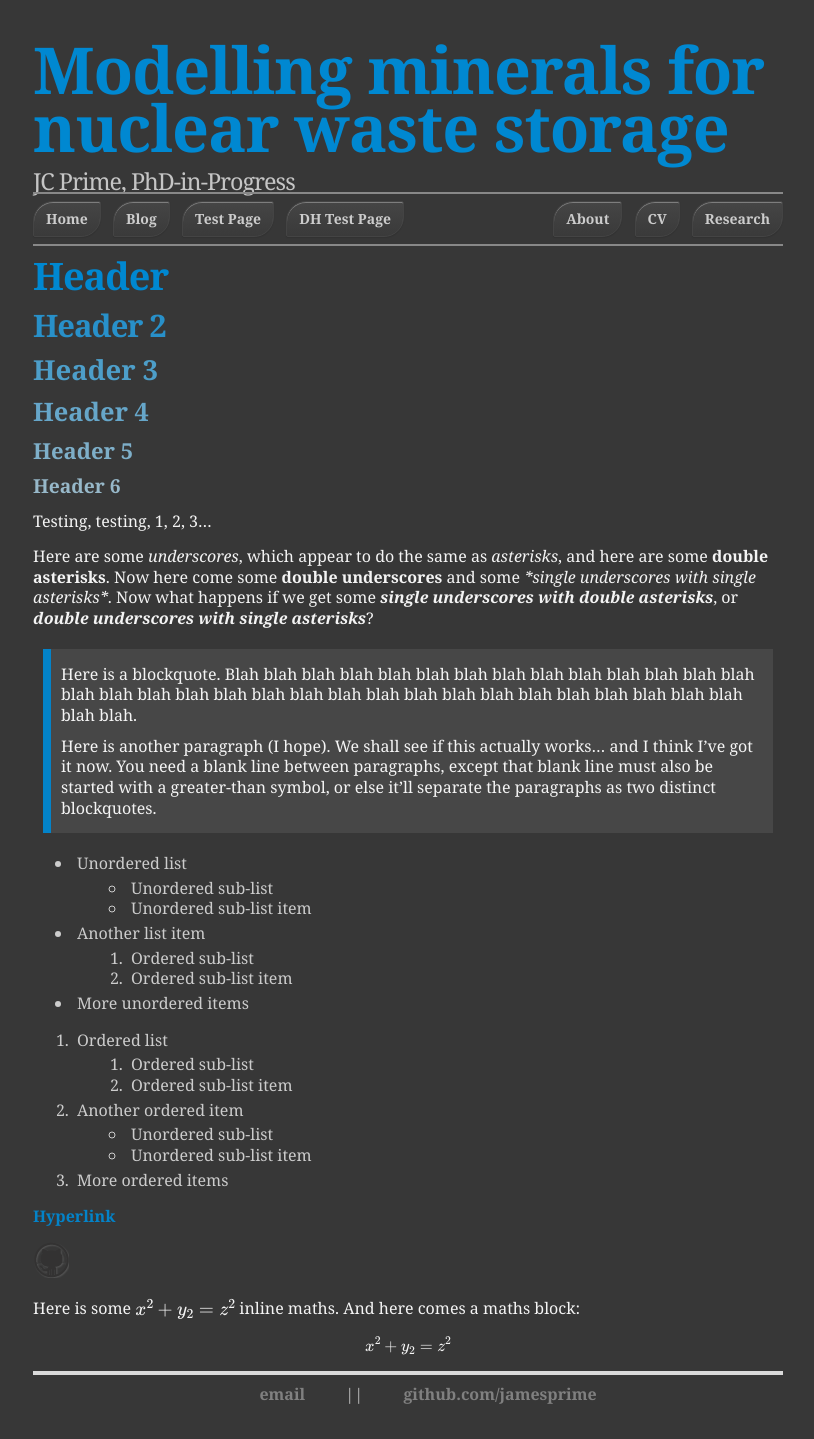
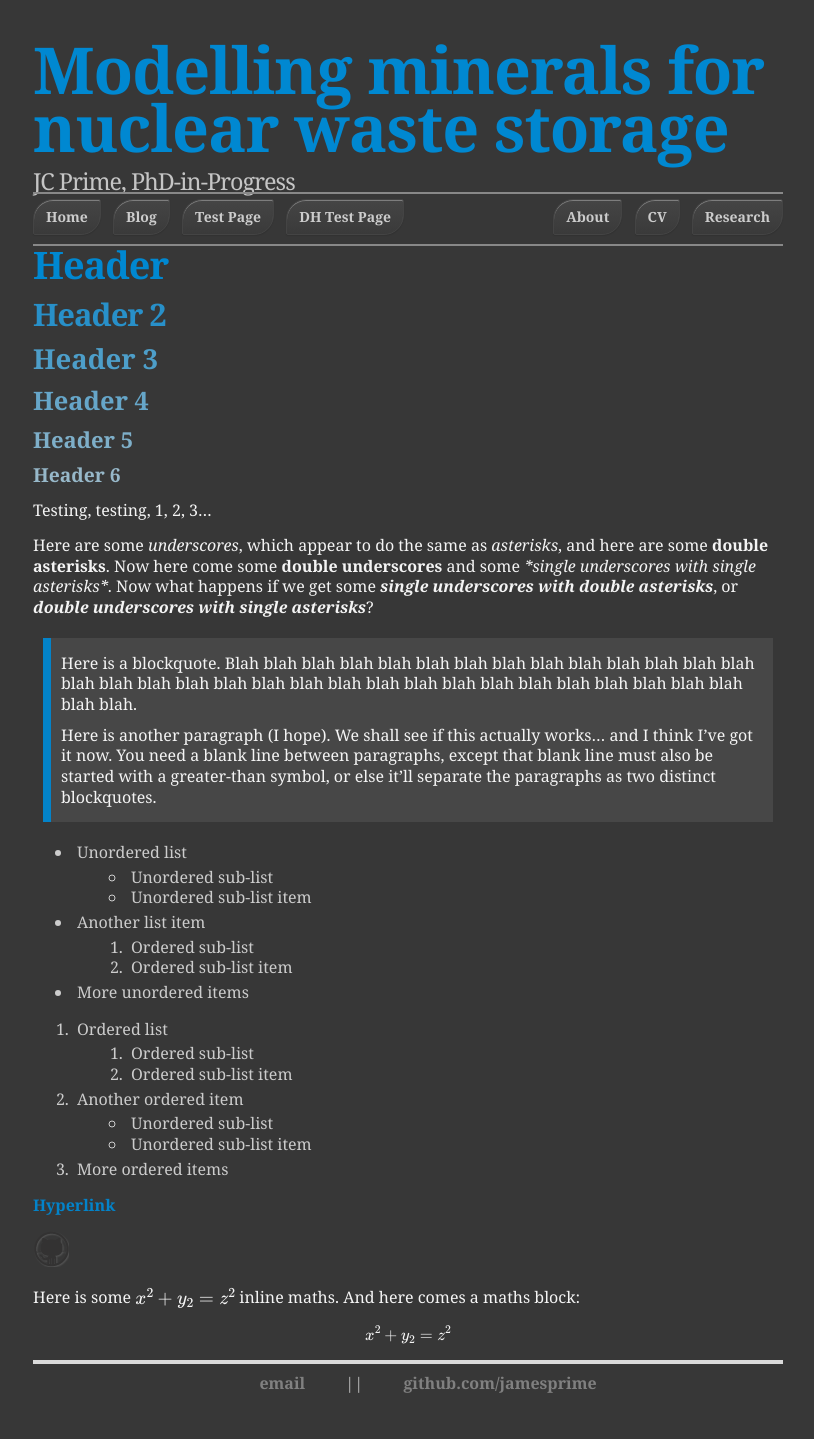
Before and after one commit to jamesprime/jamesprime.github.io, a Jekyll site: the page built from _pages/dhtest/index.md, in a window 1280 px wide. Shown: the whole page, without its empty margins (232-1046 px from the left). Built offline with Jekyll 4.4.1, drawn with Linux system fonts in a browser that asks for light colours; nearby versions of some CDN libraries; formulas are drawn with MathJax 3.

Commit message:
Updated /_sass/uberduper.scss
Changed .banner ul margin:10px to 0 0 0 10px (since it was inheriting 2px 0 16px 0 from general ul stylings), as a test

```diff
--- a/_sass/uberduper.scss
+++ b/_sass/uberduper.scss
@@ -250,7 +250,7 @@
         height: 40px;
         padding: 0;
         float: left;
-        margin-left: 10px;
+        margin: 0 0 0 10px;
         color: #CCC;
 
         li {
```
